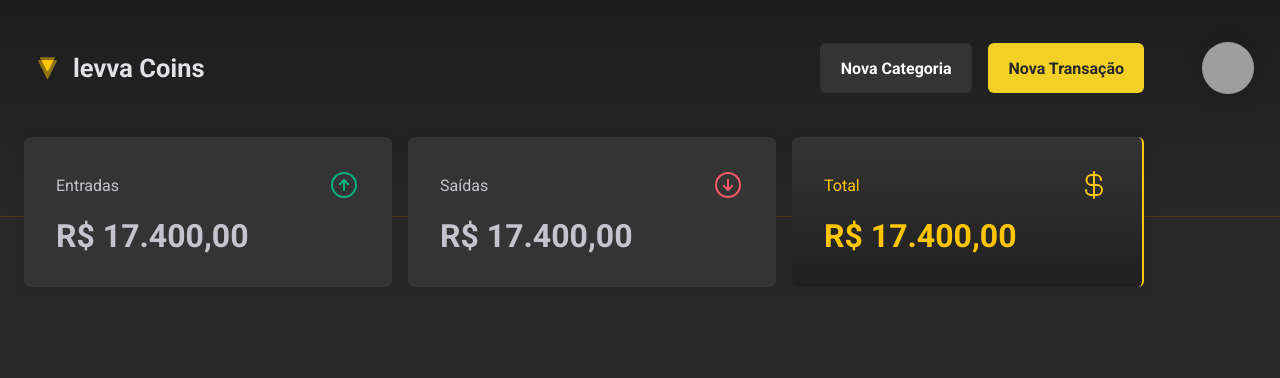
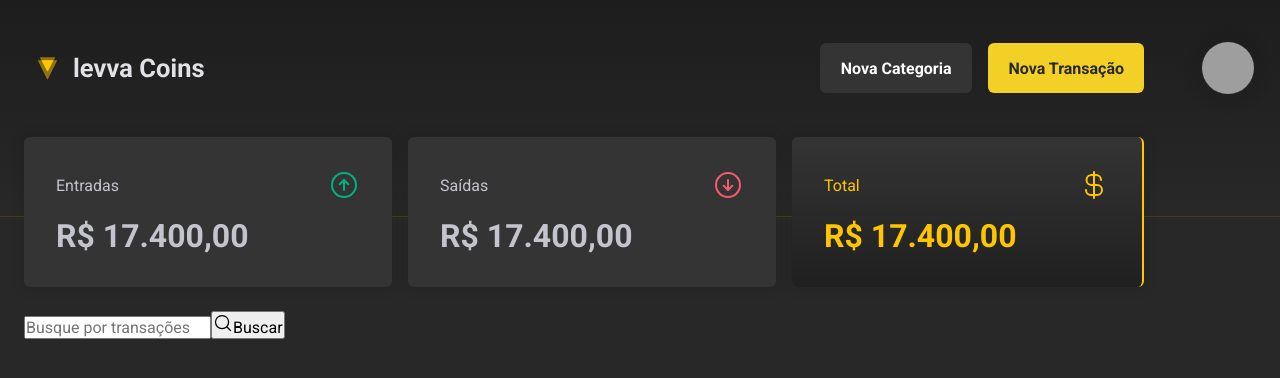
Before and after one commit to jemluz/levva-coins-ensaio, a React (Vite) app: page /home in a window 1280 px wide. Shown: the top 378 px of the page. Built offline with nearby package versions, Linux system fonts and the light colour scheme; grey boxes are pictures that could not be loaded.

Commit message:
Estilização - Barra de pesquisa I
- Criação do arquivo /components/SearchBar/index.tsx
- Criação do arquivo /components/SearchBar/styles.ts
- Adição do componente Searchbar( ) dentro da Home( ).
- Criação dos styled components.

```diff
--- /dev/null
+++ b/src/components/SearchForm/index.tsx
@@ -0,0 +1,15 @@
+import { MagnifyingGlass } from "phosphor-react";
+import { SearchFormContainer } from "./styles";
+
+export function SearchForm() {
+  return (
+    <SearchFormContainer>
+      <input type="text" placeholder="Busque por transações" />
+
+      <button type="submit">
+        <MagnifyingGlass size={20} />
+        Buscar
+      </button>
+    </SearchFormContainer>
+  )
+}
--- /dev/null
+++ b/src/components/SearchForm/styles.ts
@@ -0,0 +1,6 @@
+import styled from "styled-components";
+
+export const SearchFormContainer = styled.form`
+  grid-column: 2;
+  margin-top: 1.5rem;
+`;
--- a/src/pages/Home/index.tsx
+++ b/src/pages/Home/index.tsx
@@ -1,4 +1,5 @@
 import { Header } from "../../components/Header";
+import { SearchForm } from "../../components/SearchForm";
 import { Summary } from "../../components/Summary";
 import { HomeWrapper } from "./styles";
 
@@ -7,6 +8,7 @@
     <HomeWrapper>
       <Header />
       <Summary />
+      <SearchForm />
     </HomeWrapper>
   )
 }
```
